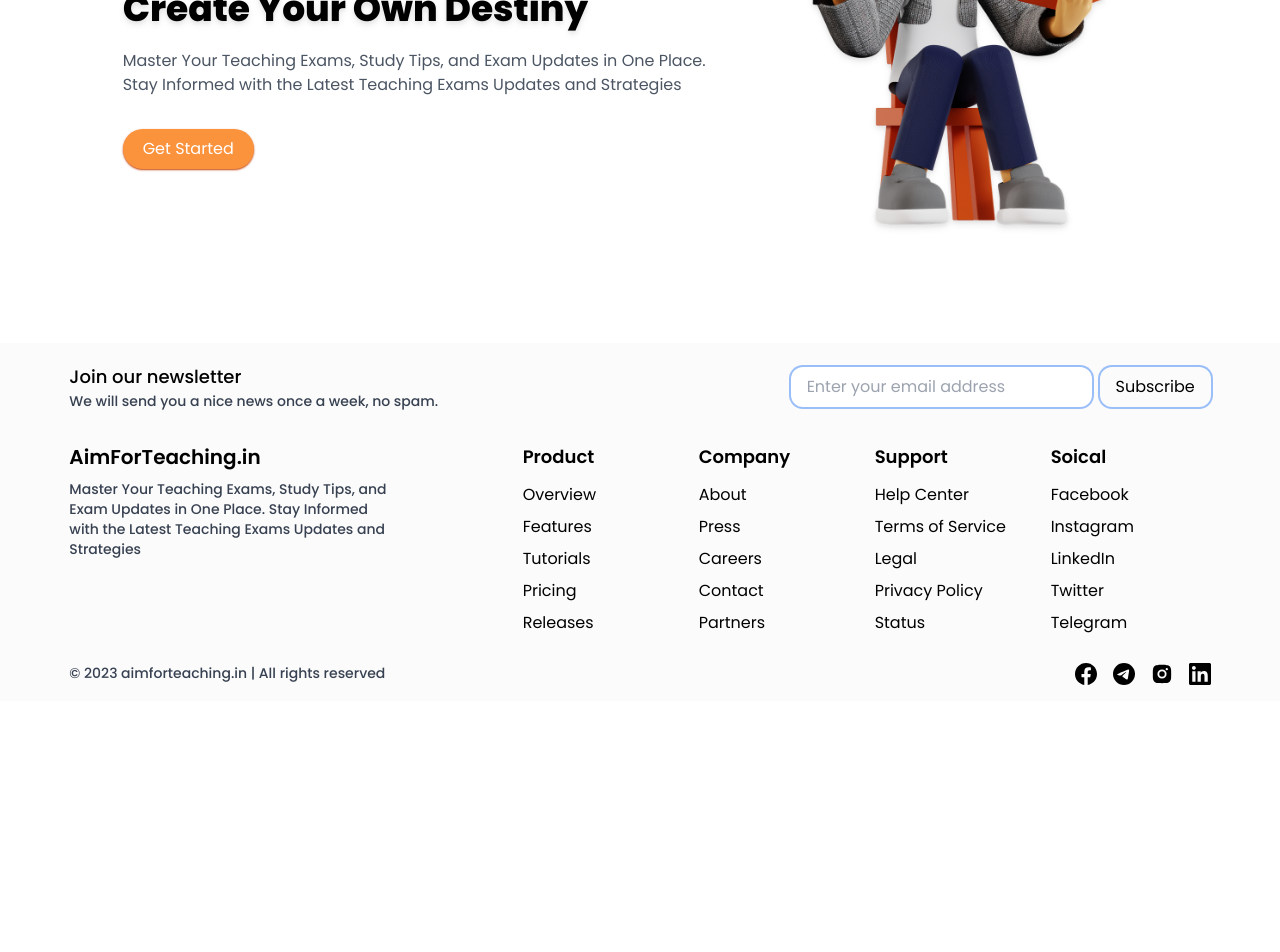
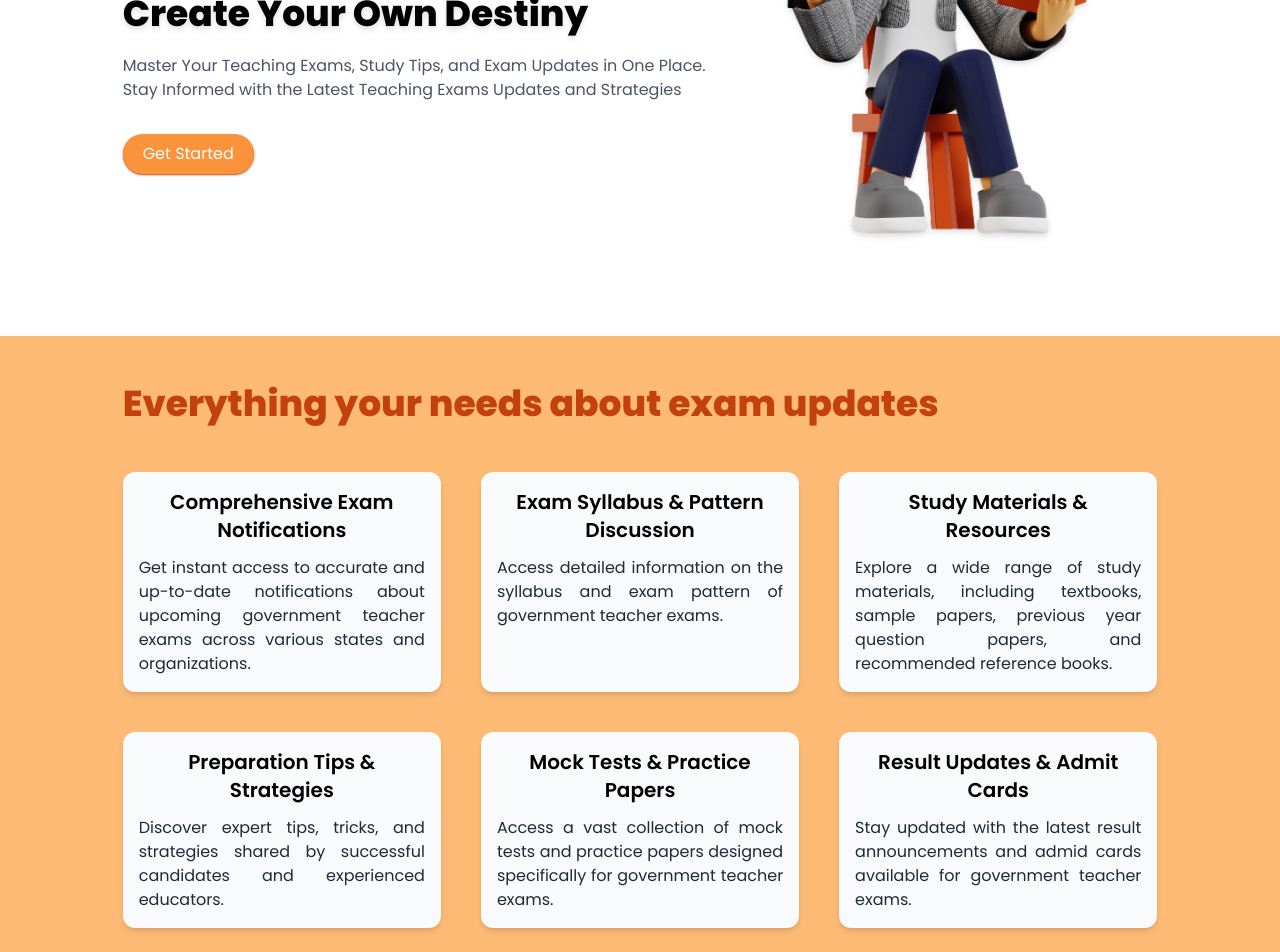
Before and after one commit to indianboat/aimforteaching, a Next.js app: page / in a window 1280 px wide. Shown: the part 240-1192 px from the top of the page. Before the commit the page ends 941 px from the top, so only its background shows below. Built offline with nearby package versions, Linux system fonts and the light colour scheme.

Commit message:
2nd section added

```diff
--- a/src/app/aboutus/page.jsx
+++ b/src/app/aboutus/page.jsx
@@ -3,7 +3,7 @@ import React from "react";
 const AboutUs = () => {
   return (
     <>
-      <div className="container flex flex-col md:w-10/12 sm:w-11/12 w-full mx-auto md:my-24 sm:my-28 my-24 border p-4">
+      <div className="container flex flex-col md:w-10/12 sm:w-11/12 w-full mx-auto md:my-32 sm:my-28 my-24 border p-4 shadow">
         <h1 className="border text-2xl font-bold">About us</h1>
         <h2 className="border text-lg mt-6">Hello Everyone,</h2>
         <p className="border text-justify mt-4 leading-relaxed">
--- /dev/null
+++ b/src/app/components/ExamUpdatesSection.jsx
@@ -0,0 +1,37 @@
+const ExamUpdatesSection = () => {
+  return (
+    <>
+      <div className="border w-full">
+        <h1 className="lg:text-4xl md:text-3xl sm:text-2xl text-2xl border lg:text-left md:text-left sm:text-center text-center font-extrabold text-orange-700 dark:text-white">Everything your needs about exam updates</h1>
+        <div className="mt-12 border grid lg:grid-cols-3 md:grid-cols-3 sm:grid-cols-2 grid-cols-1 lg:gap-10 md:gap-8 sm:gap-7 gap-6">
+          <div className="border p-4 rounded-xl bg-slate-50 dark:bg-neutral-900 shadow-md hover:shadow-xl">
+            <h1 className="border text-xl font-semibold text-center">Comprehensive Exam Notifications</h1>
+            <p className="border mt-3 text-justify text-gray-800 dark:text-gray-200 transition-all duration-75">Get instant access to accurate and up-to-date notifications about upcoming government teacher exams across various states and organizations.</p>
+          </div>
+          <div className="border p-4 rounded-xl bg-slate-50 dark:bg-neutral-900 shadow-md hover:shadow-xl">
+            <h1 className="border text-xl font-semibold text-center min-h-[52.5px]">Exam Syllabus & Pattern Discussion</h1>
+            <p className="border mt-3 text-justify text-gray-800 dark:text-gray-200 transition-all duration-75">Access detailed information on the syllabus and exam pattern of government teacher exams.</p>
+          </div>
+          <div className="border p-4 rounded-xl bg-slate-50 dark:bg-neutral-900 shadow-md hover:shadow-xl">
+            <h1 className="border text-xl font-semibold text-center min-h-[52.5px]">Study Materials & Resources</h1>
+            <p className="border mt-3 text-justify text-gray-800 dark:text-gray-200 transition-all duration-75">Explore a wide range of study materials, including textbooks, sample papers, previous year question papers, and recommended reference books.</p>
+          </div>
+          <div className="border p-4 rounded-xl bg-slate-50 dark:bg-neutral-900 shadow-md hover:shadow-xl">
+            <h1 className="border text-xl font-semibold text-center min-h-[52.5px]">Preparation Tips & Strategies</h1>
+            <p className="border mt-3 text-justify text-gray-800 dark:text-gray-200 transition-all duration-75">Discover expert tips, tricks, and strategies shared by successful candidates and experienced educators.</p>
+          </div>
+          <div className="border p-4 rounded-xl bg-slate-50 dark:bg-neutral-900 shadow-md hover:shadow-xl">
+            <h1 className="border text-xl font-semibold text-center min-h-[52.5px]">Mock Tests & Practice Papers</h1>
+            <p className="border mt-3 text-justify text-gray-800 dark:text-gray-200 transition-all duration-75">Access a vast collection of mock tests and practice papers designed specifically for government teacher exams.</p>
+          </div>
+          <div className="border p-4 rounded-xl bg-slate-50 dark:bg-neutral-900 shadow-md hover:shadow-xl">
+            <h1 className="border text-xl font-semibold text-center min-h-[52.5px]">Result Updates & Admit Cards</h1>
+            <p className="border mt-3 text-justify text-gray-800 dark:text-gray-200 transition-all duration-75">Stay updated with the latest result announcements and admid cards available for government teacher exams.</p>
+          </div>
+        </div>
+      </div>
+    </>
+  );
+};
+
+export default ExamUpdatesSection;
--- a/src/app/components/Footer.jsx
+++ b/src/app/components/Footer.jsx
@@ -7,7 +7,7 @@ import { RiInstagramFill } from "react-icons/ri";
 const Footer = () => {
   return (
     <>
-      <footer className="footer border border-red-500 py-2 bg-[#fbfbfb] dark:bg-inherit">
+      <footer className="footer border border-red-500 py-2 bg-[#fbfbfb] dark:bg-neutral-950">
         <div className="container md:w-11/12 sm:w-full w-full mx-auto lg:px-4 md:px-3 sm:px-2 px-2 py-2 border border-blue-600">
           <div className="flex md:flex-row sm:flex-row flex-col justify-between py-1 md:gap-y-0 sm:gap-y-4 gap-y-4">
             <div className="flex flex-col border justify-center md:text-start sm:text-start text-center  md:items-start sm:items-start items-center">
@@ -38,7 +38,7 @@ const Footer = () => {
           </div>
           <div className="my-6 border py-1">
             <div className="flex md:flex-row sm:flex-row flex-col gap-x-3 justify-between md:gap-y-0 sm:gap-y-4 gap-y-4">
-              <div className="flex border flex-col justify-start md:text-start sm:text-start text-center md:items-start sm:items-start items-center md:w-80 sm:w-96 w-full">
+              <div className="flex border flex-col justify-start md:text-start sm:text-start text-center md:items-start sm:items-start items-center md:w-96 sm:w-72 w-auto">
                 <h1 className="text-xl font-semibold">AimForTeaching.in</h1>
                 <p className="text-sm font-medium text-gray-700 dark:text-gray-100 mt-2">
                   Master Your Teaching Exams, Study Tips, and Exam Updates in
@@ -46,27 +46,27 @@ const Footer = () => {
                   Updates and Strategies
                 </p>
               </div>
-              <div className="grid lg:grid-cols-4 md:grid-cols-2 sm:grid-cols-2 grid-cols-2 lg:gap-x-4 md:gap-4 gap-4">
-                <div className="flex border flex-col md:w-40 sm:w-full w-full md:text-start sm:text-start text-center">
-                  <h1 className="text-lg font-semibold">Product</h1>
-                  <ul className="flex flex-col gap-y-2 mt-3">
+              <div className="grid lg:grid-cols-4 md:grid-cols-2 sm:grid-cols-2 grid-cols-2 lg:gap-x-6 md:gap-x-4 gap-x-4 gap-y-6">
+                <div className="flex border flex-col w-auto md:text-start sm:text-start text-center">
+                  <h1 className="text-lg font-semibold md:text-right sm:text-right text-center">Product</h1>
+                  <ul className="flex flex-col gap-y-2 mt-3 md:items-end sm:items-end items-center">
                     <li>
-                      <Link className="hover:text-blue-800" href="/">
+                      <Link className="hover:text-blue-800 transition-colors" href="/">
                         Overview
                       </Link>
                     </li>
                     <li>
-                      <Link className="hover:text-blue-800" href="/">
+                      <Link className="hover:text-blue-800 transition-colors" href="/">
                         Features
                       </Link>
                     </li>
                     <li>
-                      <Link className="hover:text-blue-800" href="/">
+                      <Link className="hover:text-blue-800 transition-colors" href="/">
                         Tutorials
                       </Link>
                     </li>
                     <li>
-                      <Link className="hover:text-blue-800" href="/">
+                      <Link className="hover:text-blue-800 transition-colors" href="/">
                         Pricing
                       </Link>
                     </li>
@@ -77,91 +77,91 @@ const Footer = () => {
                     </li>
                   </ul>
                 </div>
-                <div className="flex border flex-col md:w-40 sm:w-full w-full md:text-start sm:text-start text-center">
-                  <h1 className="text-lg font-semibold">Company</h1>
-                  <ul className="flex flex-col gap-y-2 mt-3">
+                <div className="flex border flex-col w-auto md:text-start sm:text-start text-center">
+                  <h1 className="text-lg font-semibold md:text-right sm:text-right text-center">Company</h1>
+                  <ul className="flex flex-col gap-y-2 mt-3 md:items-end sm:items-end items-center">
                     <li>
                       <Link className="hover:text-blue-800" href="/aboutus">
                         About
                       </Link>
                     </li>
                     <li>
-                      <Link className="hover:text-blue-800" href="/">
+                      <Link className="hover:text-blue-800 transition-colors" href="/">
                         Press
                       </Link>
                     </li>
                     <li>
-                      <Link className="hover:text-blue-800" href="/">
+                      <Link className="hover:text-blue-800 transition-colors" href="/">
                         Careers
                       </Link>
                     </li>
                     <li>
-                      <Link className="hover:text-blue-800" href="/">
+                      <Link className="hover:text-blue-800 transition-colors" href="/">
                         Contact
                       </Link>
                     </li>
                     <li>
-                      <Link className="hover:text-blue-800" href="/">
+                      <Link className="hover:text-blue-800 transition-colors" href="/">
                         Partners
                       </Link>
                     </li>
                   </ul>
                 </div>
-                <div className="flex border flex-col md:w-40 sm:w-full w-full md:text-start sm:text-start text-center">
-                  <h1 className="text-lg font-semibold">Support</h1>
-                  <ul className="flex flex-col gap-y-2 mt-3">
+                <div className="flex border flex-col w-auto md:text-start sm:text-start text-center">
+                  <h1 className="text-lg font-semibold md:text-right sm:text-right text-center">Support</h1>
+                  <ul className="flex flex-col gap-y-2 mt-3 md:items-end sm:items-end items-center">
                     <li>
-                      <Link className="hover:text-blue-800" href="/">
+                      <Link className="hover:text-blue-800 transition-colors" href="/">
                         Help Center
                       </Link>
                     </li>
                     <li>
-                      <Link className="hover:text-blue-800" href="/">
+                      <Link className="hover:text-blue-800 transition-colors" href="/">
                         Terms of Service
                       </Link>
                     </li>
                     <li>
-                      <Link className="hover:text-blue-800" href="/">
+                      <Link className="hover:text-blue-800 transition-colors" href="/">
                         Legal
                       </Link>
                     </li>
                     <li>
-                      <Link className="hover:text-blue-800" href="/">
+                      <Link className="hover:text-blue-800 transition-colors" href="/">
                         Privacy Policy
                       </Link>
                     </li>
                     <li>
-                      <Link className="hover:text-blue-800" href="/">
+                      <Link className="hover:text-blue-800 transition-colors" href="/">
                         Status
                       </Link>
                     </li>
                   </ul>
                 </div>
-                <div className="flex border flex-col md:w-40 sm:w-full w-full md:text-start sm:text-start text-center">
-                  <h1 className="text-lg font-semibold">Soical</h1>
-                  <ul className="flex flex-col gap-y-2 mt-3">
+                <div className="flex border flex-col w-auto md:text-start sm:text-start text-center">
+                  <h1 className="text-lg font-semibold md:text-right sm:text-right text-center">Soical</h1>
+                  <ul className="flex flex-col gap-y-2 mt-3 md:items-end sm:items-end items-center">
                     <li>
-                      <Link className="hover:text-blue-800" href="/">
+                      <Link className="hover:text-blue-800 transition-colors" href="/">
                         Facebook
                       </Link>
                     </li>
                     <li>
-                      <Link className="hover:text-blue-800" href="/">
+                      <Link className="hover:text-blue-800 transition-colors" href="/">
                         Instagram
                       </Link>
                     </li>
                     <li>
-                      <Link className="hover:text-blue-800" href="/">
+                      <Link className="hover:text-blue-800 transition-colors" href="/">
                         LinkedIn
                       </Link>
                     </li>
                     <li>
-                      <Link className="hover:text-blue-800" href="/">
+                      <Link className="hover:text-blue-800 transition-colors" href="/">
                         Twitter
                       </Link>
                     </li>
                     <li>
-                      <Link className="hover:text-blue-800" href="/">
+                      <Link className="hover:text-blue-800 transition-colors" href="/">
                         Telegram
                       </Link>
                     </li>
@@ -172,22 +172,22 @@ const Footer = () => {
           </div>
 
           <div className="flex lg:flex-row md:flex-row sm:flex-row flex-col justify-between md:gap-y-0 sm:gap-y-4 gap-y-4">
-            <div className="flex border md:justify-start sm:justify-start justify-center">
-              <p className="text-sm font-medium text-gray-700 dark:text-gray-100 md:text-start sm:text-start text-center">
+            <div className="flex border md:justify-start sm:justify-start justify-center items-center">
+              <p className="font-medium flex justify-center items-center place-content-center place-items-center text-gray-700 dark:text-gray-100">
                 &copy; 2023 aimforteaching.in | All rights reserved
               </p>
             </div>
             <div className="flex gap-x-4 justify-center items-center">
-              <Link className="flex border" href="/">
+              <Link className="flex border" href="/" aria-labelledby="facebooklink">
                 <SiFacebook size={22} />
               </Link>
-              <Link className="flex border" href="/">
+              <Link className="flex border" href="/" aria-labelledby="telegramlink">
                 <SiTelegram size={22} />
               </Link>
-              <Link className="flex border" href="/">
+              <Link className="flex border" href="/" aria-labelledby="instagramlink">
                 <RiInstagramFill size={22} />
               </Link>
-              <Link className="flex border" href="/">
+              <Link className="flex border" href="/" aria-labelledby="linkedinlink">
                 <SiLinkedin size={22} />
               </Link>
             </div>
--- /dev/null
+++ b/src/app/components/GetStartedSection.jsx
@@ -0,0 +1,50 @@
+"use client";
+
+import Image from "next/image";
+import Link from "next/link";
+import { motion } from "framer-motion";
+
+const GetStartedSection = () => {
+  return (
+    <>
+      <div className="lg:w-2/3 md:w-full sm:w-full w-full border flex flex-col justify-center">
+        <div className="">
+          <h1 className="border lg:text-5xl md:text-3xl sm:text-3xl text-2xl font-extrabold lg:text-start md:text-left sm:text-center text-center drop-shadow-md">
+            Great Place To{" "}
+            <span className="text-transparent bg-gradient-to-r from-rose-500 to-orange-500 bg-clip-text drop-shadow-md">
+              Learn
+            </span>
+          </h1>
+          <h1 className="border lg:text-4xl md:mt-2 md:text-3xl sm:text-3xl text-2xl sm:mt-1 mt-1 font-extrabold lg:text-start md:text-left sm:text-center text-center drop-shadow-md">
+            Create Your Own Destiny
+          </h1>
+        </div>
+        <p className="border text-md font-normal mt-5 lg:text-start md:text-left sm:text-center text-center text-gray-600 dark:text-gray-100">
+          Master Your Teaching Exams, Study Tips, and Exam Updates in One Place.
+          Stay Informed with the Latest Teaching Exams Updates and Strategies
+        </p>
+        <div className="flex md:justify-start sm:justify-center justify-center mt-8 border">
+          <motion.button
+            whileHover={{ scale: 1.1 }}
+            whileTap={{ scale: 0.95 }}
+            transition={{ type: "spring", stiffness: 400, damping: 20 }}
+            className="border px-5 py-2 rounded-full bg-orange-400 dark:bg-orange-800 shadow-sm hover:shadow-md shadow-orange-700 text-white"
+          >
+            <Link href="/">Get Started</Link>
+          </motion.button>
+        </div>
+      </div>
+      <div className="flex md:w-1/2 sm:w-full w-full justify-center border">
+        <Image
+          src="/bg3.png"
+          width={330}
+          height={400}
+          alt="home_image"
+          className="drop-shadow-md select-none"
+        />
+      </div>
+    </>
+  );
+};
+
+export default GetStartedSection;
--- a/src/app/components/Navbar.jsx
+++ b/src/app/components/Navbar.jsx
@@ -55,12 +55,13 @@ const Navbar = () => {
             <button
               onClick={drawerHandler}
               className="lg:hidden md:hidden sm:flex flex p-2 rounded-full hover:bg-gray-100 hover:dark:bg-[#4B5563] transition-colors"
+              aria-labelledby="themeicon"
             >
               <HiMiniBars3 size={22} />
             </button>
             <Link
               href="/"
-              className="font-semibold lg:text-2xl md:text-xl sm:text-lg text-md border"
+              className="font-semibold lg:text-2xl md:text-xl sm:text-xl text-md border"
             >
               AimForTeaching
             </Link>
--- a/src/app/components/ThemeComponent.jsx
+++ b/src/app/components/ThemeComponent.jsx
@@ -15,7 +15,7 @@ const ThemeComponent = () => {
   return (
     <>
       <button
-        className="hover:bg-gray-100  p-2 rounded-full transition-colors hover:dark:bg-[#4B5563]"
+        className="hover:bg-gray-100 p-2 rounded-full transition-colors hover:dark:bg-[#4B5563]"
         onClick={() => setTheme(resolvedTheme === "dark" ? "light" : "dark")}
       >
         {resolvedTheme === "dark" ? (
--- a/src/app/globals.css
+++ b/src/app/globals.css
@@ -20,3 +20,7 @@ body{
 .border{
   border: 0;
 }
+
+[class='dark'] body {
+  background-color: #111314;
+}
--- a/src/app/page.js
+++ b/src/app/page.js
@@ -1,49 +1,15 @@
-"use client";
-
-import Image from "next/image";
-import Link from "next/link";
-import { motion } from "framer-motion";
+import ExamUpdatesSection from "./components/ExamUpdatesSection";
+import GetStartedSection from "./components/GetStartedSection";
 
 export default function Home() {
   return (
     <>
-      <div className="container flex md:w-10/12 sm:w-11/12 w-full md:flex-row sm:flex-col flex-col mx-auto md:my-24 sm:my-28 my-24 border lg:px-4 md:px-3 sm:px-2 px-2 py-4 gap-y-8">
-        <div className="lg:w-2/3 md:w-full sm:w-full w-full border flex flex-col justify-center">
-          <div className="">
-            <h1 className="border lg:text-5xl md:text-3xl sm:text-3xl text-2xl font-extrabold lg:text-start md:text-left sm:text-center text-center drop-shadow-md">
-              Great Place To{" "}
-              <span className="text-transparent bg-gradient-to-r from-rose-500 to-orange-500 bg-clip-text drop-shadow-md">
-                Learn
-              </span>
-            </h1>
-            <h1 className="border lg:text-4xl md:mt-2 md:text-3xl sm:text-3xl text-2xl sm:mt-1 mt-1 font-extrabold lg:text-start md:text-left sm:text-center text-center drop-shadow-md">
-              Create Your Own Destiny
-            </h1>
-          </div>
-          <p className="border text-md font-normal mt-5 lg:text-start md:text-left sm:text-center text-center text-gray-600 dark:text-gray-100">
-            Master Your Teaching Exams, Study Tips, and Exam Updates in One
-            Place. Stay Informed with the Latest Teaching Exams Updates and
-            Strategies
-          </p>
-          <div className="flex md:justify-start sm:justify-center justify-center mt-8 border">
-            <motion.button
-              whileHover={{ scale: 1.1 }}
-              whileTap={{ scale: 0.95 }}
-              transition={{ type: "spring", stiffness: 400, damping: 20 }}
-              className="border px-5 py-2 rounded-full bg-orange-400 dark:bg-orange-800 shadow-sm hover:shadow-md shadow-orange-700 text-white"
-            >
-              <Link href="/">Get Started</Link>
-            </motion.button>
-          </div>
-        </div>
-        <div className="flex md:w-1/2 sm:w-full w-full justify-center border">
-          <Image
-            src="/bg3.png"
-            width={430}
-            height={500}
-            alt="home_image"
-            className="drop-shadow-md select-none"
-          />
+      <div className="container flex md:w-10/12 sm:w-11/12 w-full md:flex-row sm:flex-col flex-col mx-auto md:mt-24 sm:mt-28 mt-24 border lg:px-4 md:px-3 sm:px-2 px-2 py-4 gap-y-8">
+        <GetStartedSection />
+      </div>
+      <div className="border w-full my-20 py-8 bg-orange-300 dark:bg-neutral-950">
+        <div className="container md:w-10/12 sm:w-11/12 mx-auto flex w-full border lg:px-4 md:px-3 sm:px-2 px-2 py-4">
+          <ExamUpdatesSection />
         </div>
       </div>
     </>
```
Also changed, not shown: public/bg3.png.
